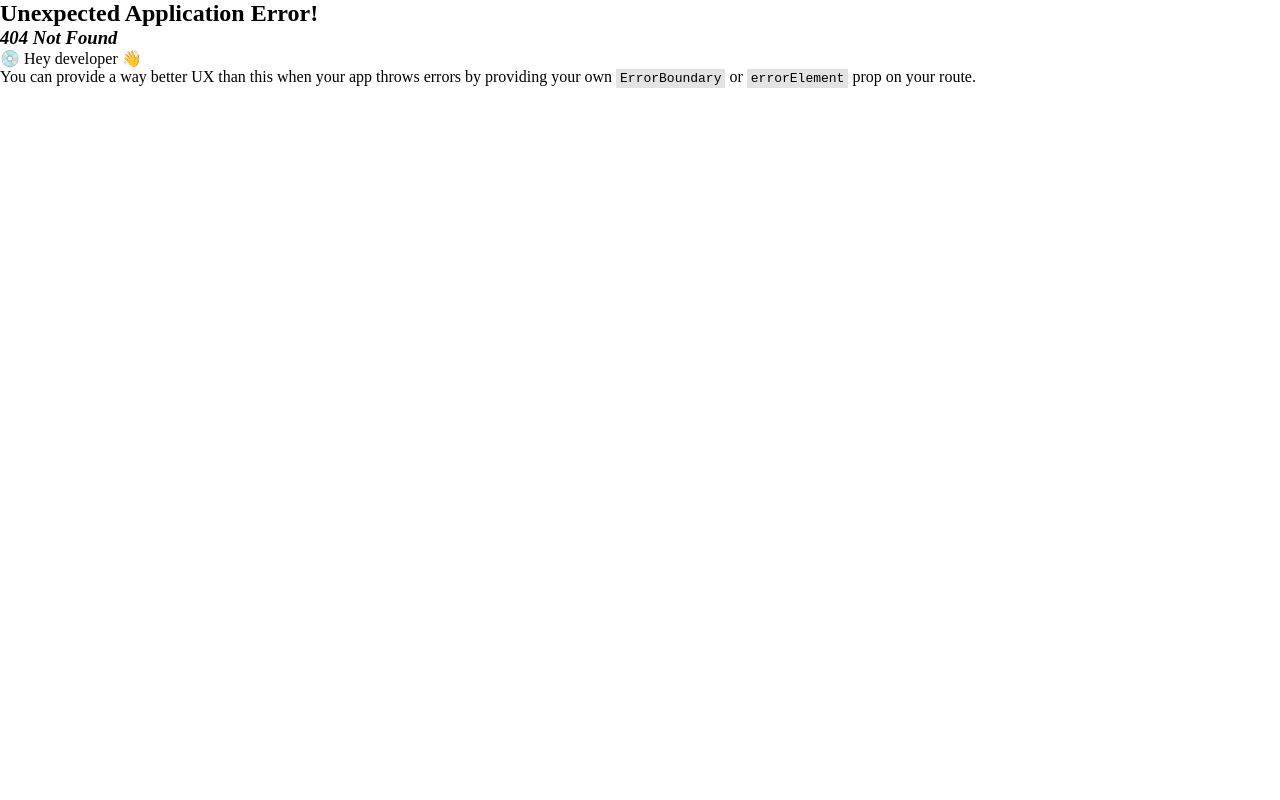
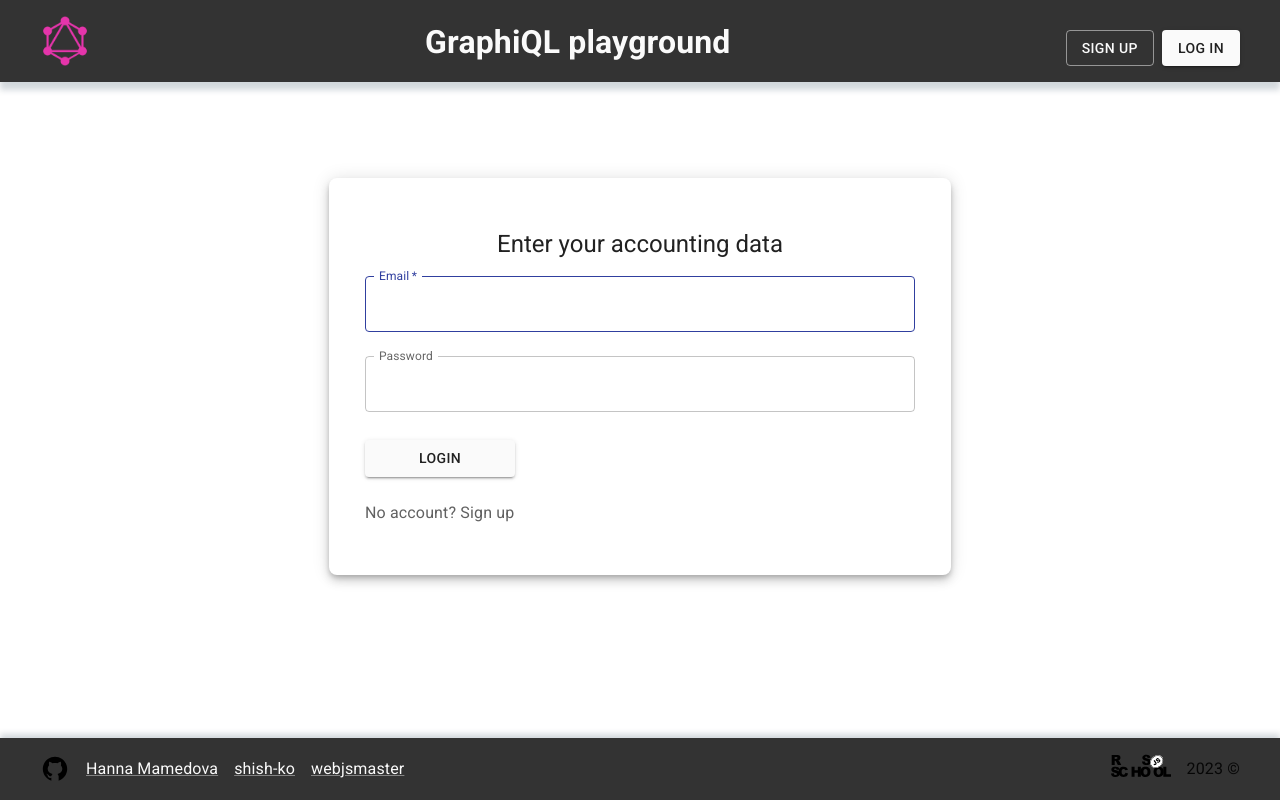
Before and after one commit to shish-ko/graphiql-app, a React (Vite) app: page /login in a window 1280 px wide. Before the commit this address had no page. Built offline with nearby package versions, Linux system fonts and the light colour scheme.

Commit message:
fix:path name and style header button

```diff
--- a/src/components/Auth.tsx
+++ b/src/components/Auth.tsx
@@ -1,16 +1,24 @@
 import { Box, Button } from '@mui/material';
 import React from 'react';
-import { useNavigate } from 'react-router-dom';
+import { useLocation, useNavigate } from 'react-router-dom';
 
 export const Auth: React.FC = () => {
   const navigate = useNavigate();
+  const { pathname } = useLocation();
 
   return (
     <Box>
-      <Button variant="contained" sx={{ mr: 1 }} onClick={() => navigate('/auth')}>
+      <Button
+        variant={pathname !== '/login' ? 'contained' : 'outlined'}
+        sx={{ mr: 1 }}
+        onClick={() => navigate('/signup')}
+      >
         Sign up
       </Button>
-      <Button variant="outlined" onClick={() => navigate('/registration')}>
+      <Button
+        variant={pathname !== '/login' ? 'outlined' : 'contained'}
+        onClick={() => navigate('/login')}
+      >
         Log in
       </Button>
     </Box>
--- a/src/pages/Auth/AuthPage.tsx
+++ b/src/pages/Auth/AuthPage.tsx
@@ -46,7 +46,7 @@ const AuthPage: FC = () => {
   });
 
   const location = useLocation();
-  const isLogin = location.pathname === '/auth';
+  const isLogin = location.pathname === '/login';
 
   const {
     register,
@@ -121,15 +121,15 @@ const AuthPage: FC = () => {
               color="primary"
               sx={{ marginTop: '20px', width: '150px' }}
             >
-              {isLogin ? 'Sign up' : 'Registration'}
+              {isLogin ? 'Login' : 'Sign up'}
             </Button>
 
             <Grid container marginTop={3}>
               <Grid item>
                 {isLogin ? (
-                  <Link to="/registration">No account? Registration</Link>
+                  <Link to="/signup">No account? Sign up</Link>
                 ) : (
-                  <Link to="/auth">Is there an account? Sign Up</Link>
+                  <Link to="/login">Is there an account? Log in</Link>
                 )}
               </Grid>
             </Grid>
--- a/src/router/appRouter.tsx
+++ b/src/router/appRouter.tsx
@@ -5,8 +5,8 @@ import AuthPage from '~pages/Auth/AuthPage';
 const routerObject = createRoutesFromElements(
   <Route path="/" element={<DefaultUi />}>
     <Route index={true} element={<>Content</>} />
-    <Route path="auth" element={<AuthPage />} />
-    <Route path="registration" element={<AuthPage />} />
+    <Route path="/signup" element={<AuthPage />} />
+    <Route path="/login" element={<AuthPage />} />
   </Route>
 );
 
```
